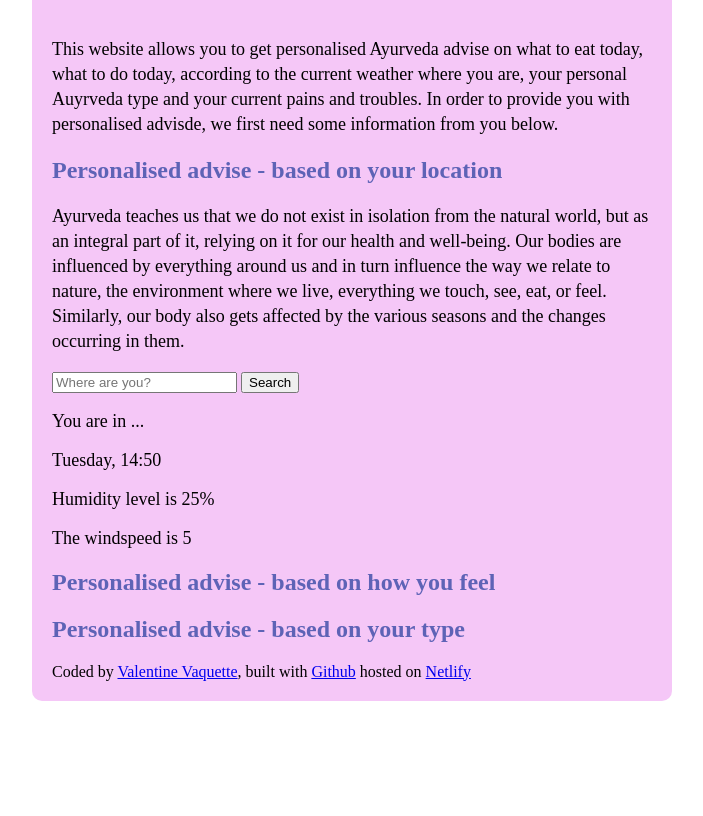
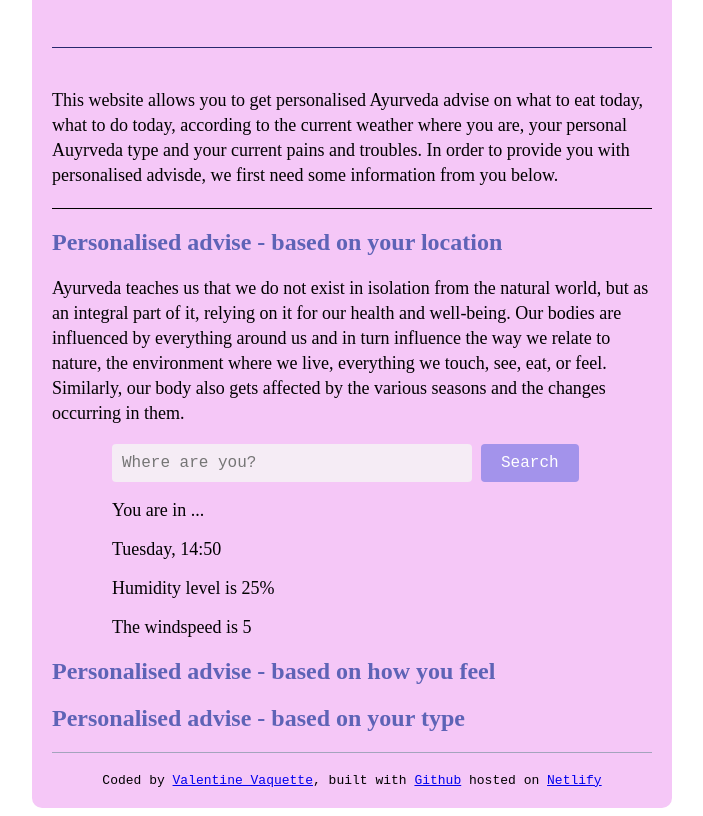
Before and after one commit to Lilylouise/my-ayurveda-today, a plain HTML site: page index.html in a window 1280 px wide. Shown: the part 156-972 px from the top of the page, without its empty margins (288-991 px from the left). Before the commit the page ends 865 px from the top, so only its background shows below. Drawn offline with Linux system fonts and the light colour scheme; a web font is replaced by a local one.

Commit message:
improved site

```diff
--- a/index.html
+++ b/index.html
@@ -12,14 +12,10 @@
     />
     <title>My Ayurveda Today</title>
   </head>
-  <style>
-    .footer {
-      font-family: "Courier New", Courier, monospace;
-    }
-  </style>
+  <style></style>
   <body>
     <div class="container">
-      <h1>My Ayurveda Today</h1>
+      <h1 class="page-title">My Ayurveda Today</h1>
       <p class="intro-text">
         This website allows you to get personalised Ayurveda advise on what to
         eat today, what to do today, according to the current weather where you
@@ -36,19 +32,24 @@
         live, everything we touch, see, eat, or feel. Similarly, our body also
         gets affected by the various seasons and the changes occurring in them.
       </p>
-      <form>
-        <input type="search" placeholder="Where are you?" />
-        <input type="submit" value="Search" />
+      <form class="search-elements">
+        <input
+          type="search"
+          placeholder="Where are you?"
+          class="search-input-field"
+        />
+        <input type="submit" value="Search" class="search-button" />
       </form>
-
-      <p>You are in ...</p>
-      <p>Tuesday, 14:50</p>
-      <p>Humidity level is 25%</p>
-      <p>The windspeed is 5</p>
+      <div class="output-from-form">
+        <p class="city">You are in ...</p>
+        <p class="day-and-time">Tuesday, 14:50</p>
+        <p class="humidity">Humidity level is 25%</p>
+        <p class="windspeed">The windspeed is 5</p>
+      </div>
       <h2>Personalised advise - based on how you feel</h2>
       <h2>Personalised advise - based on your type</h2>
 
-      <footer>
+      <footer class="footer">
         Coded by
         <a
           href="https://www.linkedin.com/in/valentine-vaquette/"
--- a/style.css
+++ b/style.css
@@ -5,11 +5,49 @@
   border-radius: 10px;
   padding: 20px;
 }
+.page-title {
+  border-bottom: 1px solid;
+}
 .intro-text {
   line-height: 25px;
+  border-bottom: 1px solid;
+  padding-bottom: 20px;
 }
 .intro-weather {
   line-height: 25px;
+}
+.search-input-field {
+  background-color: #f5ecf5;
+  border: none;
+  border-radius: 4px;
+  padding: 10px;
+  width: 60%;
+  font-size: 16px;
+  font-family: "Courier New", Courier, monospace;
+  margin-left: 60px;
+}
+.search-button {
+  background-color: #a393eb;
+  color: white;
+  padding: 10px 20px;
+  border: none;
+  border-radius: 4px;
+  font-size: 16px;
+  font-family: "Courier New", Courier, monospace;
+  margin-left: 5px;
+}
+.output-from-form {
+  font-family: "Times New Roman", Times, serif;
+  font-size: 16px;
+  margin-left: 60px;
+}
+.footer {
+  border-top: 1px solid #a4a4bd;
+  padding-top: 20px;
+  text-align: center;
+  font: rgba(0, 0, 0, 0, 0.7);
+  font-family: "Courier New", Courier, monospace;
+  font-size: 13px;
 }
 h1 {
   font-family: "Tangerine", cursive;
@@ -19,6 +57,7 @@ h1 {
   color: #27296d;
   margin-top: 40px;
   margin-bottom: 40px;
+  padding-bottom: 50px;
 }
 h2 {
   color: #5e63b6;
```
Also changed, not shown: 1 other file.
